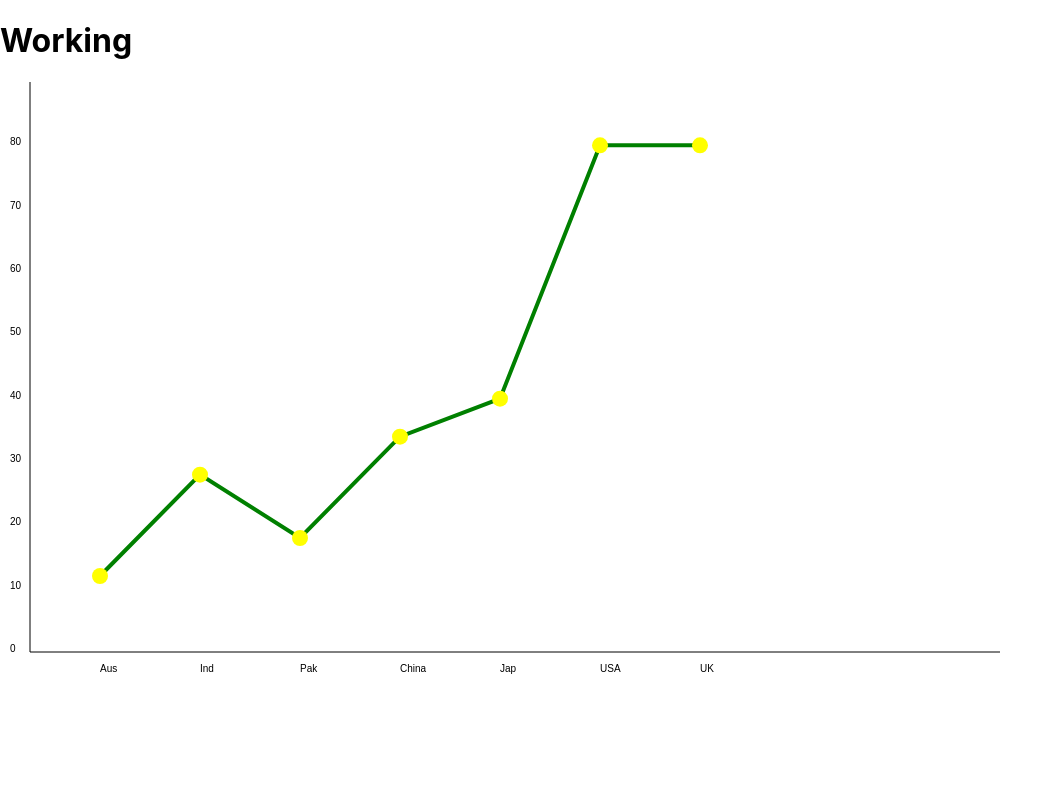
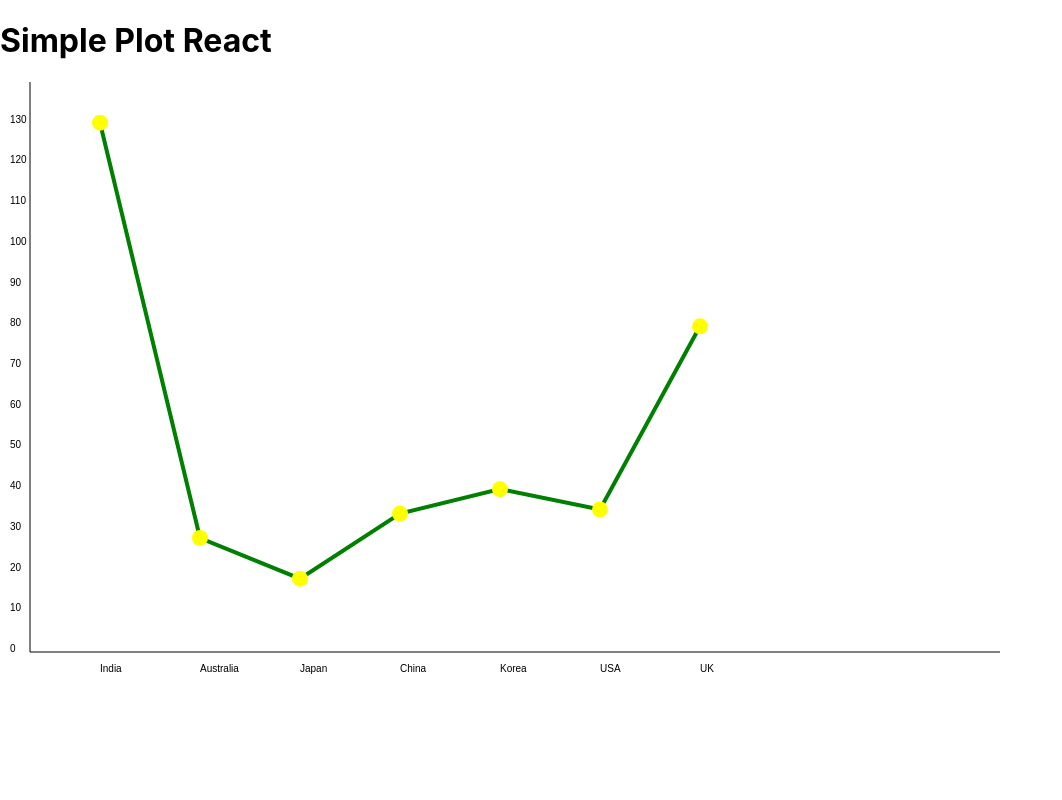
Before and after one commit to pesto-students/deep-dive-ajay14312, a React (Create React App) app in the folder react-exercises/simple-plot-react/: page / in a window 1280 px wide. Shown: the top 800 px of the page, without its empty margins (0-1062 px from the left). Built offline with nearby package versions, Linux system fonts and the light colour scheme.

Commit message:
Move test file to Tests and refactor App component

```diff
--- a/react-exercises/simple-plot-react/src/App.js
+++ b/react-exercises/simple-plot-react/src/App.js
@@ -4,28 +4,18 @@ import Bar from "./components/Bar/Bar";
 import Line from "./components/Line/Line";
 
 function App() {
-  // const data = [
-  //   { X: 1, Y: 12 },
-  //   { X: 2, Y: 28 },
-  //   { X: 3, Y: 18 },
-  //   { X: 4, Y: 34 },
-  //   { X: 5, Y: 40 },
-  //   { X: 6, Y: 80 },
-  //   { X: 7, Y: 80 },
-  // ];
-
   const data = [
-    { X: 'Aus', Y: 12 },
-    { X: 'Ind', Y: 28 },
-    { X: 'Pak', Y: 18 },
+    { X: 'India', Y: 130 },
+    { X: 'Australia', Y: 28 },
+    { X: 'Japan', Y: 18 },
     { X: 'China', Y: 34 },
-    { X: 'Jap', Y: 40 },
-    { X: 'USA', Y: 80 },
+    { X: 'Korea', Y: 40 },
+    { X: 'USA', Y: 35 },
     { X: 'UK', Y: 80 },
   ];
   return (
     <div className="App">
-      <h1>Working</h1>
+      <h1>Simple Plot React</h1>
       <Line data={data} lineGap={100} />
       <Bar />
     </div>
```
Also changed, not shown: 2 other files (tests, documents, lock files or other folders).
